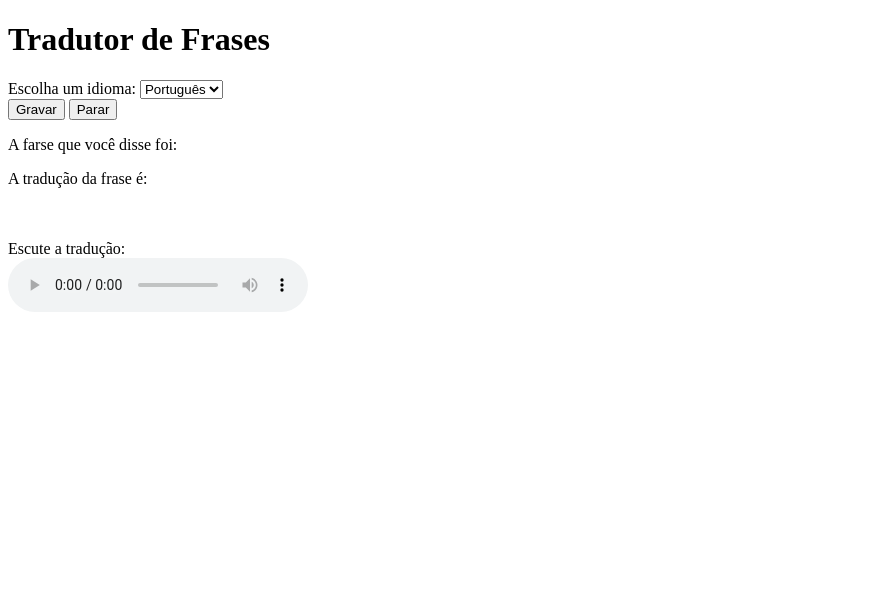
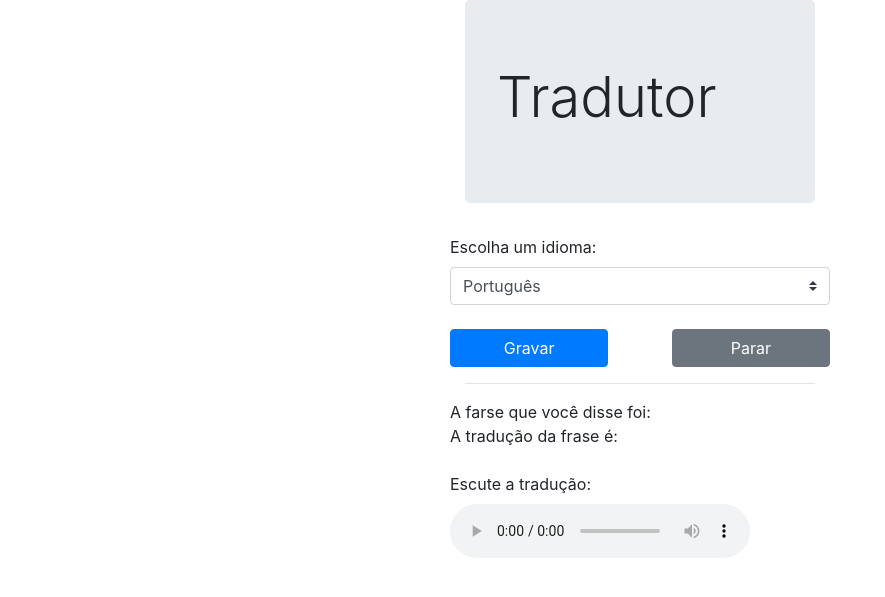
Before and after one commit to boa50/iesb-pos-cc2-projetoFinal, a Flask app: page / in a window 1280 px wide. Shown: the top 597 px of the page, without its empty margins (0-885 px from the left). Run offline with Flask 2, Linux system fonts and the light colour scheme; some libraries are stand-ins or nearby versions.

Commit message:
Alterações visuais

```diff
--- a/templates/index.html
+++ b/templates/index.html
@@ -8,13 +8,22 @@
 <html>
   <head>
     <title>Tradutor de Frases</title>
-    <script src="//ajax.googleapis.com/ajax/libs/jquery/1.9.1/jquery.min.js"></script>
+    <meta charset="utf-8">
+    <meta name="viewport" content="width=device-width, initial-scale=1, shrink-to-fit=no">
+    <link rel="stylesheet" href="https://stackpath.bootstrapcdn.com/bootstrap/4.5.0/css/bootstrap.min.css" integrity="sha384-9aIt2nRpC12Uk9gS9baDl411NQApFmC26EwAOH8WgZl5MYYxFfc+NcPb1dKGj7Sk" crossorigin="anonymous">
   </head>
   <body>
-    <h1>Tradutor de Frases</h1>
+    <div class="container">
+      <div class="row row-cols-3">
+        <div class="col"></div>
+        <div class="col">
+          <div class="jumbotron">
+            <h1 class="display-4">Tradutor</h1>
+          </div>
 
+          <div class="row">
             <label for="idiomas">Escolha um idioma:</label>
-    <select id="idiomas">
+            <select id="idiomas" class="custom-select">
               <option value="pt-br" selected>Português</option>
               <option value="en">Inglês</option>
               <option value="ja">Japonês</option>
@@ -22,25 +31,50 @@
               <option value="de">Alemão</option>
               <option value="it">Italiano</option>
             </select>
+          </div>
 
           <br/>
-    <button id="start">Gravar</button>
-    <button id="stop">Parar</button>
-    <br/>
+          <div class="row">
+            <button id="start" type="button" class="btn btn-primary col-5">Gravar</button>
+            <div class="col-2"></div>
+            <button id="stop" type="button" class="btn btn-secondary col-5">Parar</button>
+          </div>
 
-    <p>A farse que você disse foi:</p>
+          <hr/>
+
+          <div class="row">
+            <span>A farse que você disse foi:</span>
+          </div>
+          <div class="row">
             <span id=frase_falada></span>
+          </div>
 
-    <p>A tradução da frase é:</p>
+          <div class="row">
+            <span>A tradução da frase é:</span>
+          </div>
+          <div class="row">
             <span id=frase_traduzida></span>
+          </div>
 
           <br/>
 
-    <br/>
+          <div class="row">
             <label for="player">Escute a tradução:</label>
-    <br/>
-    <audio id="player" controls><source id="source" src="" type="audio/mp3"/></audio>
+          </div>
+          <div class="row">
+            <audio id="player" controls>
+              <source id="source" src="" type="audio/mp3"/>
+            </audio>
+          </div>
+        </div>
+        <div class="col"></div>
+      </div>
+    </div>
 
+    <script src="https://code.jquery.com/jquery-3.5.1.slim.min.js" integrity="sha384-DfXdz2htPH0lsSSs5nCTpuj/zy4C+OGpamoFVy38MVBnE+IbbVYUew+OrCXaRkfj" crossorigin="anonymous"></script>
+    <script src="https://cdn.jsdelivr.net/npm/popper.js@1.16.0/dist/umd/popper.min.js" integrity="sha384-Q6E9RHvbIyZFJoft+2mJbHaEWldlvI9IOYy5n3zV9zzTtmI3UksdQRVvoxMfooAo" crossorigin="anonymous"></script>
+    <script src="https://stackpath.bootstrapcdn.com/bootstrap/4.5.0/js/bootstrap.min.js" integrity="sha384-OgVRvuATP1z7JjHLkuOU7Xw704+h835Lr+6QL9UvYjZE3Ipu6Tp75j7Bh/kR0JKI" crossorigin="anonymous"></script>
+    <script src="//ajax.googleapis.com/ajax/libs/jquery/1.9.1/jquery.min.js"></script>
     <script>
       let shouldStop = false;
       let stopped = false;
```
Lines whose indentation alone changed are shown as unchanged.
